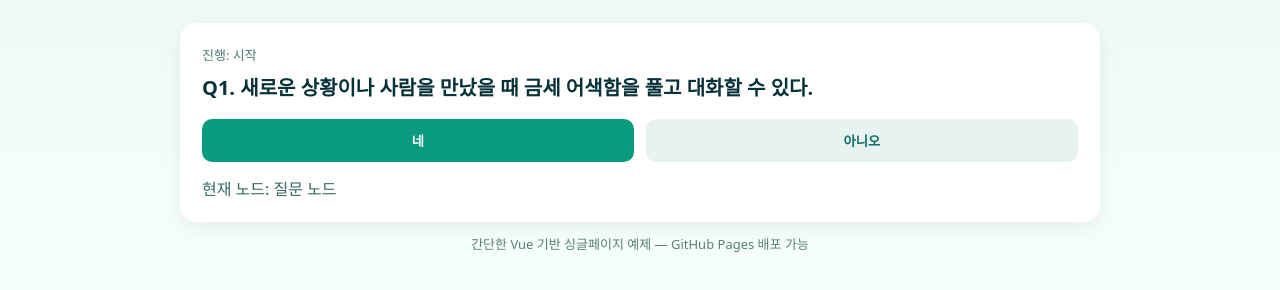
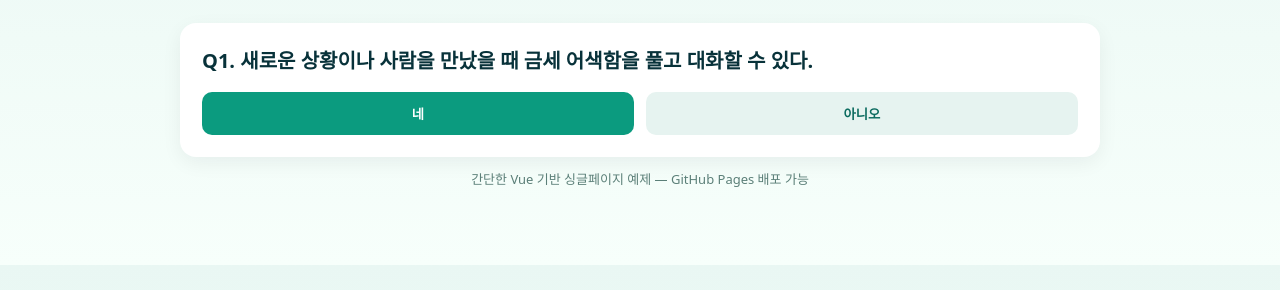
Before and after one commit to unodos1024/crystallight_DNA, a plain HTML site: page index.html in a window 1280 px wide. Shown: the part 188-478 px from the top of the page. Drawn offline with nearby package versions, Linux system fonts and the light colour scheme.

Commit message:
Update index.html

```diff
--- a/index.html
+++ b/index.html
@@ -23,7 +23,6 @@
     .btn.yes{background:var(--btn);color:white}
     .btn.no{background:#e6f3f0;color:var(--accent)}
     .btn:hover{opacity:0.9;transform:scale(1.02)}
-    .meta{margin-top:14px;color:#346a63}
     .result-grid{display:grid;gap:18px;grid-template-columns:repeat(auto-fit,minmax(220px,1fr));}
     .result-card{background:linear-gradient(180deg,#f2fff8,#ffffff);border-radius:16px;padding:20px;text-align:center;box-shadow:var(--shadow);transition:.3s}
     .result-card:hover{transform:translateY(-5px);}
@@ -33,7 +32,6 @@
     .actions{display:flex;gap:10px;margin-top:22px;justify-content:center}
     .restart{background:#fff;border:1px solid #ddd;padding:8px 16px;border-radius:8px;cursor:pointer;transition:.2s}
     .restart:hover{background:#f3f8f6}
-    .breadcrumb{font-size:13px;color:#4d7b75;margin-bottom:8px}
     @media(max-width:520px){.question{font-size:18px}}
   </style>
 </head>
@@ -46,13 +44,11 @@
 
     <div class="card">
       <template v-if="!finished">
-        <div class="breadcrumb">진행: {{path.map(p=>p.label).join(' → ') || '시작'}}</div>
         <div class="question">Q{{current.id}}. {{current.text}}</div>
         <div class="controls">
           <button class="btn yes" @click="choose('yes')">네</button>
           <button class="btn no" @click="choose('no')">아니오</button>
         </div>
-        <div class="meta">현재 노드: {{currentType}}</div>
       </template>
 
       <template v-else>
```
